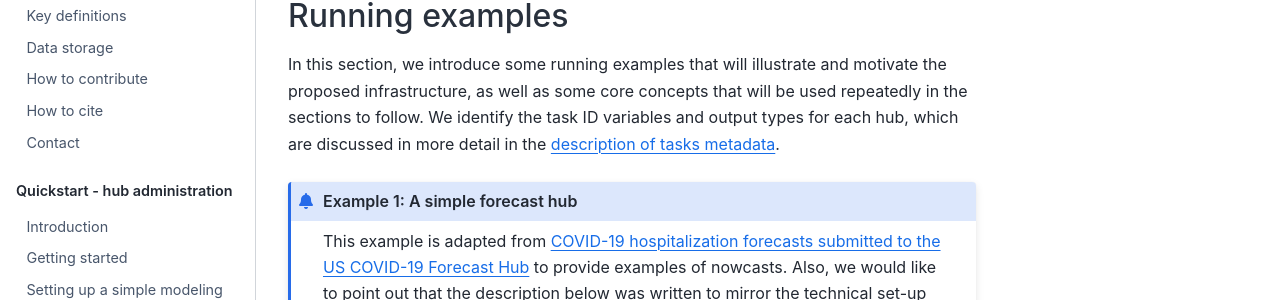
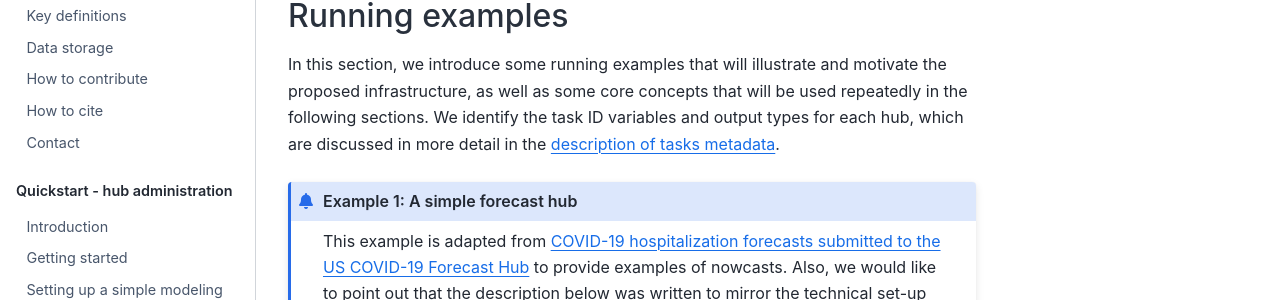
Before and after one commit to hubverse-org/hubDocs, a Sphinx documentation site: the page built from docs/source/user-guide/intro-data-formats.md, in a window 1280 px wide and 1400 px high, scrolled down 454 px. Shown: the part 206-506 px from the top of the window. Built offline with Sphinx 7.4.7 and the Sphinx Book theme 1.1.4, drawn with Linux system fonts in a browser that asks for light colours; comment, search, counter and statistics services are not loaded; some of the changed text lies outside the part shown.

Commit message:
spaces and more

````diff
--- a/docs/source/user-guide/intro-data-formats.md
+++ b/docs/source/user-guide/intro-data-formats.md
@@ -15,7 +15,7 @@
 
 (running-examples)=
 ## Running examples
-In this section, we introduce some running examples that will illustrate and motivate the proposed infrastructure, as well as some core concepts that will be used repeatedly in the sections to follow. We identify the task ID variables and output types for each hub, which are discussed in more detail in the [description of tasks metadata](#tasks-metadata).
+In this section, we introduce some running examples that will illustrate and motivate the proposed infrastructure, as well as some core concepts that will be used repeatedly in the following sections. We identify the task ID variables and output types for each hub, which are discussed in more detail in the [description of tasks metadata](#tasks-metadata).
 
 
 (running-example-1)=
@@ -35,10 +35,7 @@
 
 Since the target in the simple forecast hub is defined by a single task_id variable (`target`) that only takes one value (`inc covid hosp`), the hub maintainers could have opted not to include any `target_key` variable to save space in the file.
 For example, the row in CSV submission files will have the same value in the `target` column, making this information redundant.
-
 ```
-
-
 
 (running-example-2)=
 ```{admonition} Example 2: COVID-19 forecasts, adapted from the [US COVID-19 Forecast Hub](https://covid19forecasthub.org/)
@@ -52,19 +49,15 @@
 * `origin_date`{.codeitem}: the date when a forecast was generated, e.g., "2021-07-11"
 * `horizon`{.codeitem}: 1, 2, 3, 4 (in units of weeks, which is specified in the target metadata)
 
-#### Output Types
+#### Output types
 
 * a set of predictive quantiles at specified probability levels
 * a predictive mean (see NOTE)
 
 #### NOTE
 
-
 The US COVID-19 Forecast Hub did not specify what type of point forecast should be submitted, but here we are being more specific to illustrate what we think would be a best practice.
-
 ```
-
-
 
 (running-example-3)=
 ```{admonition} Example 3: Multiple target keys
````
